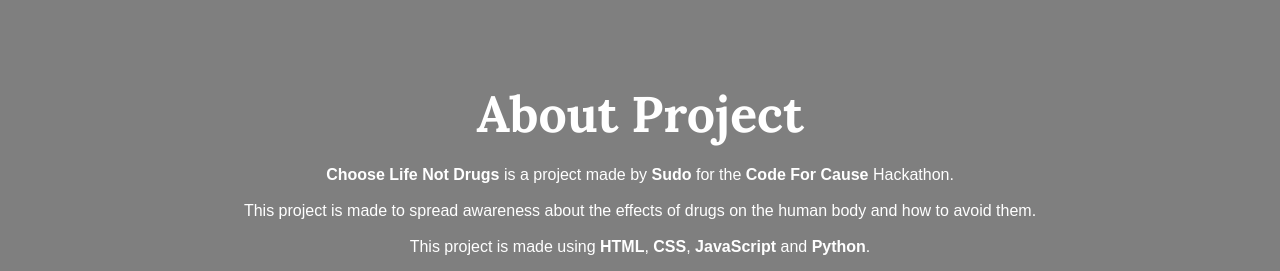
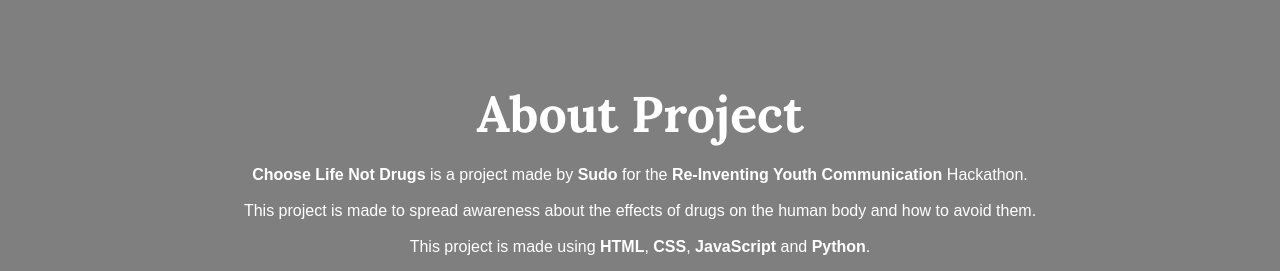
Before and after one commit to Piyushchy/Choices-an-Anti-Drug-Adventure, a plain HTML site: page index.html in a window 1280 px wide. Shown: the part 2087-2358 px from the top of the page. Drawn offline with Linux system fonts and the light colour scheme; a script that the page names is missing.

Commit message:
Update index.html

```diff
--- a/index.html
+++ b/index.html
@@ -203,7 +203,7 @@
         <div class="about-project-description">
             <p>
                 <strong>Choose Life Not Drugs</strong> is a project made by <strong>Sudo</strong> for the
-                <strong>Code For Cause</strong> Hackathon.
+                <strong>Re-Inventing Youth Communication</strong> Hackathon.
                 <br>
                 <br>
                 This project is made to spread awareness about the effects of drugs on the human body and how to
```
